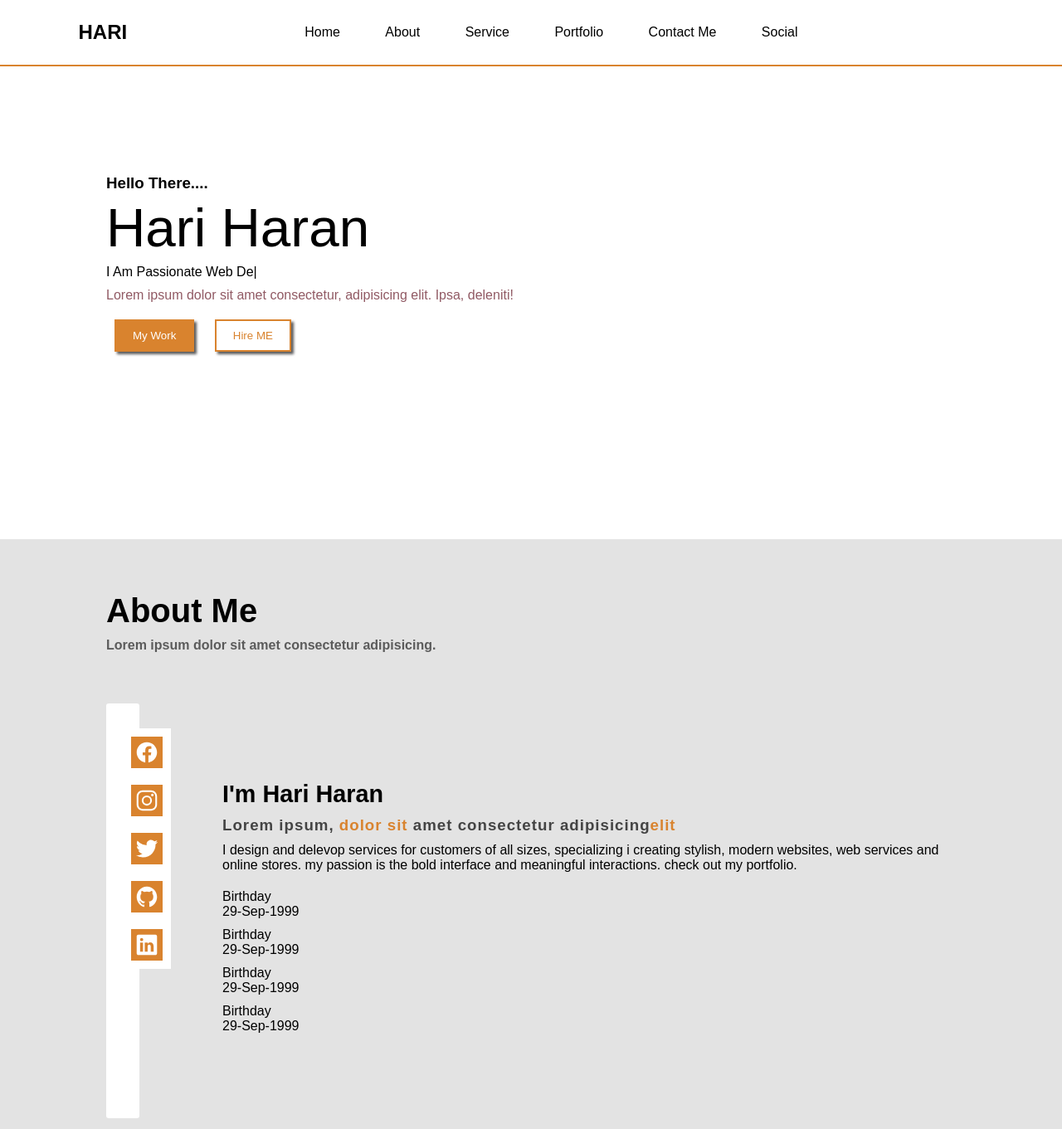
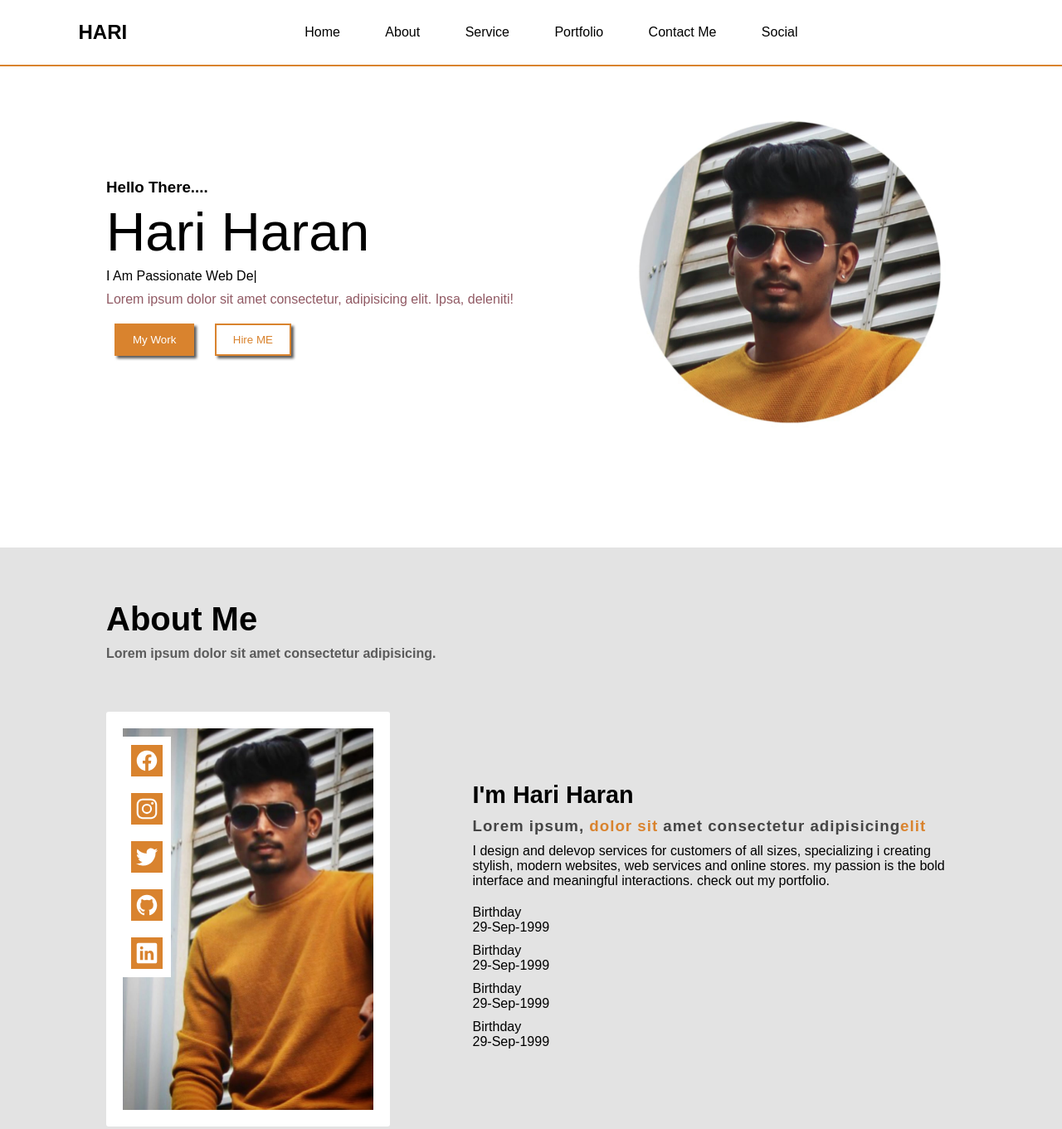
Before and after one commit to Hari-haran-K/Portfolio, a plain HTML site: page index.html in a window 1280 px wide. Shown: the top 1361 px of the page at 83% size. Drawn offline with nearby package versions, Linux system fonts and the light colour scheme; files that its build step writes are made by us from their sources; files whose address does not match are found by name.

Commit message:
Update index.html

```diff
--- a/index.html
+++ b/index.html
@@ -41,7 +41,7 @@
         </div>
 
         <div class="image">
-            <img src="/0portfolio/img/InShot_20230323_134250432.jpg" alt="">
+            <img src="/portfolio/img/InShot_20230323_134250432.jpg" alt="">
         </div>
     </div>
 
@@ -50,7 +50,7 @@
         <h4>Lorem ipsum dolor sit amet consectetur adipisicing.</h4>
         <div class="abt-sec">
             <div class="image">
-                <img src="/0portfolio/img/abt img.jpeg" alt="">
+                <img src="/portfolio/img/abt img.jpeg" alt="">
                 <div class="icons">
                     <ion-icon class="fb" name="logo-facebook"></ion-icon>
                     <ion-icon name="logo-instagram" class="insta"></ion-icon>
```
